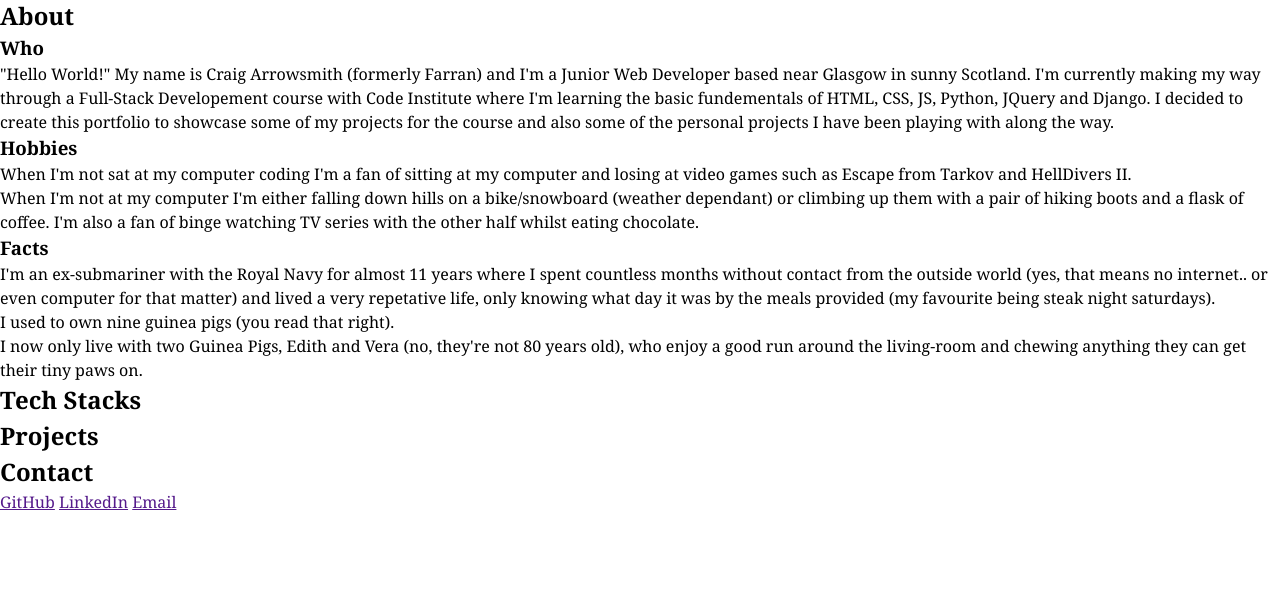
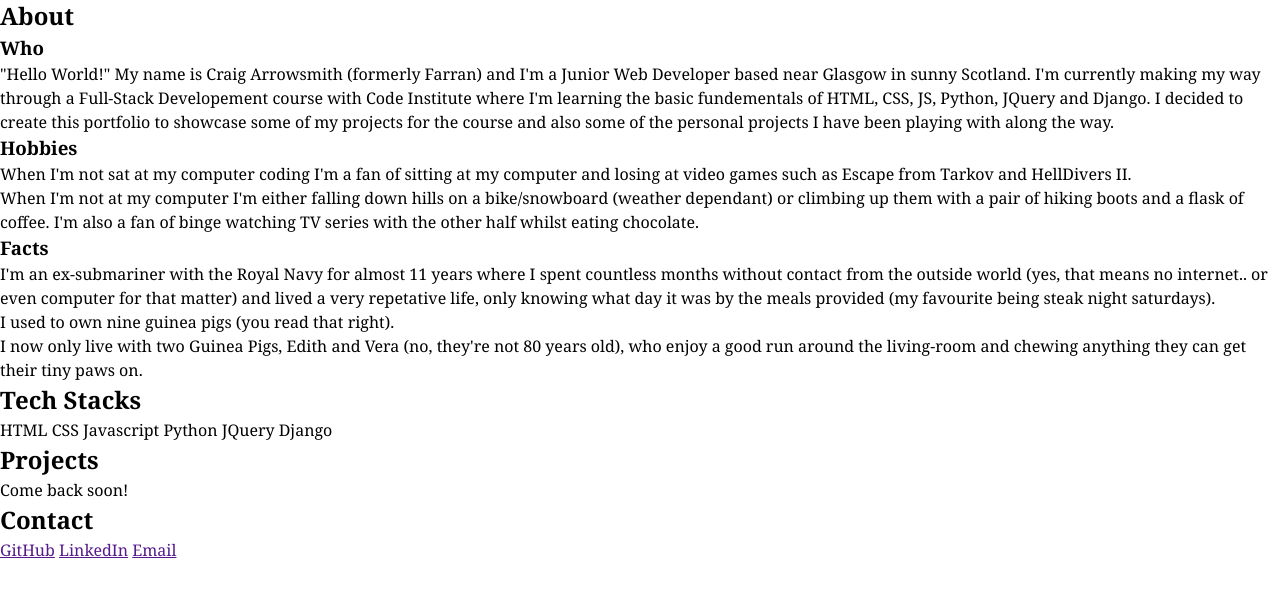
Before and after one commit to Craig90Dev/portfolio, a plain HTML site: page index.html in a window 1280 px wide. Shown: the part 98-694 px from the top of the page. Drawn offline with Linux system fonts and the light colour scheme.

Commit message:
Feat: index.html Add information in Tech Stacks and Projects sections

```diff
--- a/index.html
+++ b/index.html
@@ -59,9 +59,16 @@
     </section>
     <section>
       <h2>Tech Stacks</h2>
+      <span>HTML</span>
+      <span>CSS</span>
+      <span>Javascript</span>
+      <span>Python</span>
+      <span>JQuery</span>
+      <span>Django</span>
     </section>
     <section>
       <h2>Projects</h2>
+      <span>Come back soon!</span>
     </section>
     <section>
       <h2>Contact</h2>
```
